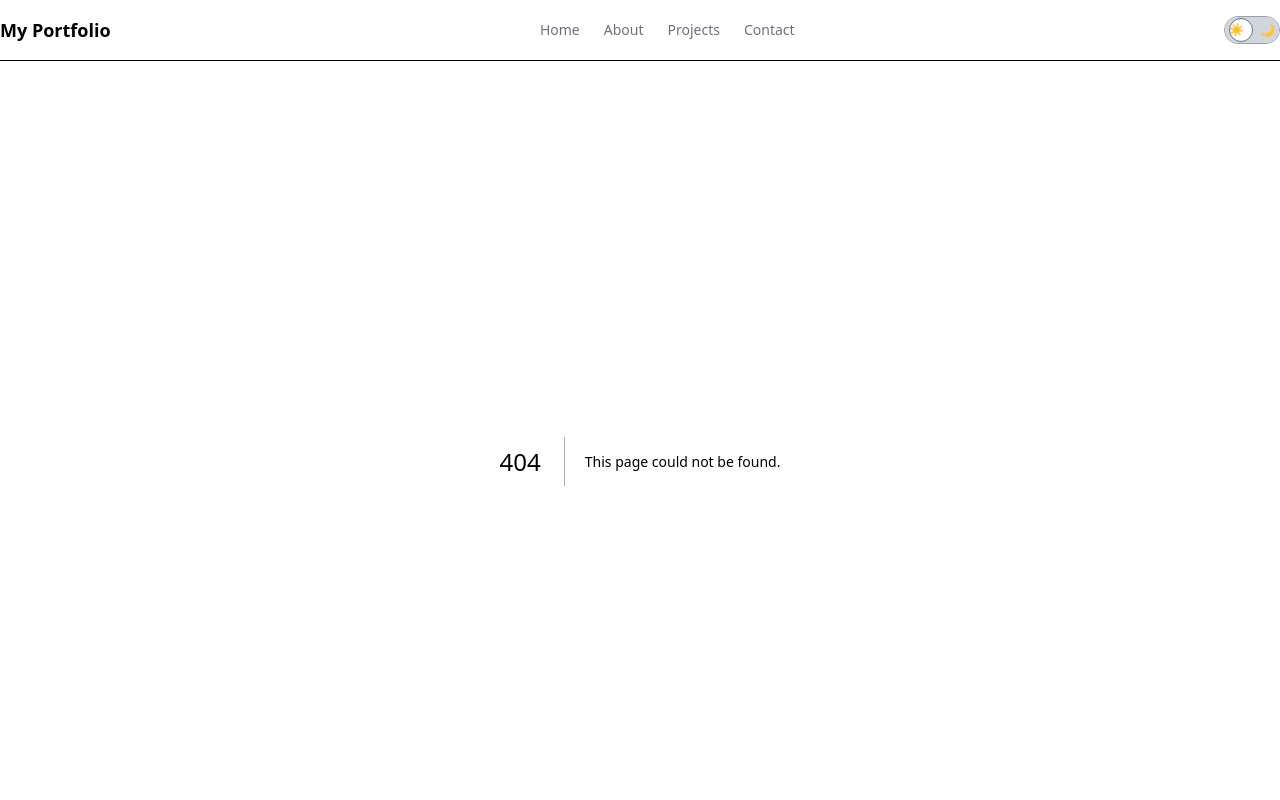
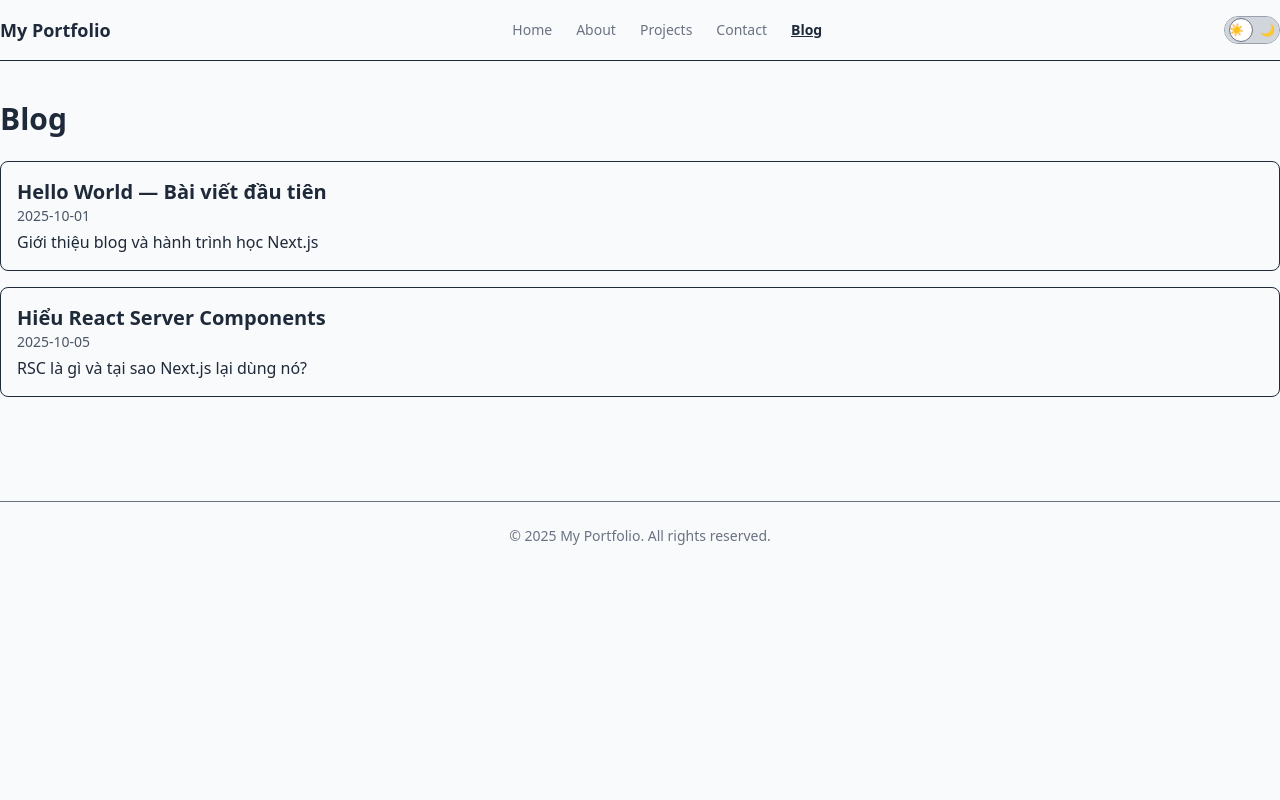
Before and after one commit to hoamiz/my-portfolio, a Next.js app: page /blog in a window 1280 px wide. Before the commit this address had no page. Shown: the top 800 px of the page. Built offline with nearby package versions, Linux system fonts and the light colour scheme.

Commit message:
date 10 -add page Blog -make dynamic route /blog/[slug]

```diff
--- /dev/null
+++ b/app/blog/[slug]/page.tsx
@@ -0,0 +1,28 @@
+import { posts } from "@/content/posts";
+import { notFound } from "next/navigation";
+
+export function generateStaticParams() {
+    return posts.map((post) => ({
+        slug: post.slug,
+    }));
+}
+
+export default function BlogPostPage({ params }: { params: { slug: string } }) {
+    const post = posts.find((p) => p.slug === params.slug);
+
+    if (!post) return notFound();
+
+    return (
+        <div className="container mx-auto py-10">
+            <h1 className="text-3xl font-bold">{post.title}</h1>
+            <p className="text-gray-600 dark:text-gray-400 text-sm mb-4">
+                {post.date}
+            </p>
+
+            <article className="prose dark:prose-invert max-w-none">
+                <p>✨ Đây là nội dung tạm của bài viết &quot;{post.title}&quot;.</p>
+                <p>Nội dung markdown thật sẽ được parse ngày mai.</p>
+            </article>
+        </div>
+    );
+}
--- /dev/null
+++ b/app/blog/page.tsx
@@ -0,0 +1,26 @@
+import Link from "next/link";
+import { posts } from "@/content/posts";
+
+export default function BlogPage() {
+  return (
+    <div className="container mx-auto py-10">
+      <h1 className="text-3xl font-bold mb-6">Blog</h1>
+
+      <div className="space-y-4">
+        {posts.map((post) => (
+          <Link
+            key={post.slug}
+            href={`/blog/${post.slug}`}
+            className="block p-4 border rounded-lg hover:bg-gray-50 dark:hover:bg-gray-800 transition"
+          >
+            <h2 className="text-xl font-semibold">{post.title}</h2>
+            <p className="text-gray-600 dark:text-gray-400 text-sm">
+              {post.date}
+            </p>
+            <p className="mt-1">{post.summary}</p>
+          </Link>
+        ))}
+      </div>
+    </div>
+  );
+}
--- a/app/contact/page.tsx
+++ b/app/contact/page.tsx
@@ -44,7 +44,7 @@ export default function ContactPage() {
   }
 
   return (
-    <form onSubmit={handleSubmit} className="space-y-4">
+    <form onSubmit={handleSubmit} className="grid grid-flow-row justify-items-center-safe gap-4 max-w-lg mx-auto p-6">
       <input name="name" placeholder="Your name" className="w-full border p-3 rounded" required />
       <input name="email" type="email" placeholder="Your email" className="w-full border p-3 rounded" required />
       <textarea name="message" placeholder="Message..." className="w-full border p-3 rounded h-32" required />
--- a/components/Navbar.tsx
+++ b/components/Navbar.tsx
@@ -9,6 +9,7 @@ const links: link[] = [
     { href: "/about", label: "About" },
     { href: "/projects", label: "Projects" },
     { href: "/contact", label: "Contact" },
+    { href: "/blog", label: "Blog" },
 ];
 export default function Navbar() {
     const pathname = usePathname();
--- /dev/null
+++ b/content/posts.ts
@@ -0,0 +1,14 @@
+export const posts = [
+  {
+    slug: "hello-world",
+    title: "Hello World — Bài viết đầu tiên",
+    summary: "Giới thiệu blog và hành trình học Next.js",
+    date: "2025-10-01",
+  },
+  {
+    slug: "react-server-components",
+    title: "Hiểu React Server Components",
+    summary: "RSC là gì và tại sao Next.js lại dùng nó?",
+    date: "2025-10-05",
+  }
+];
```
